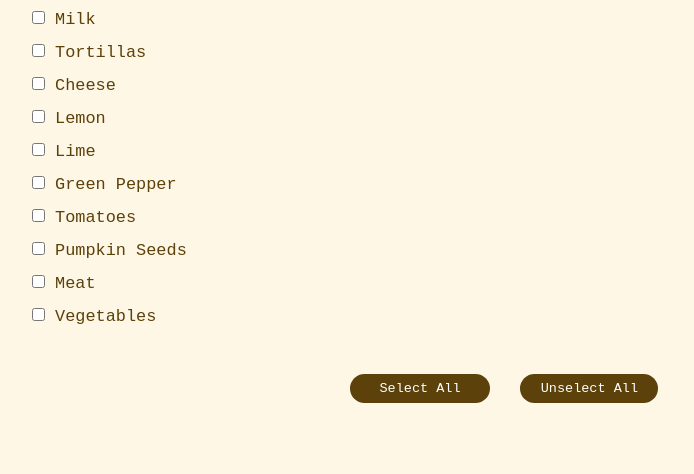
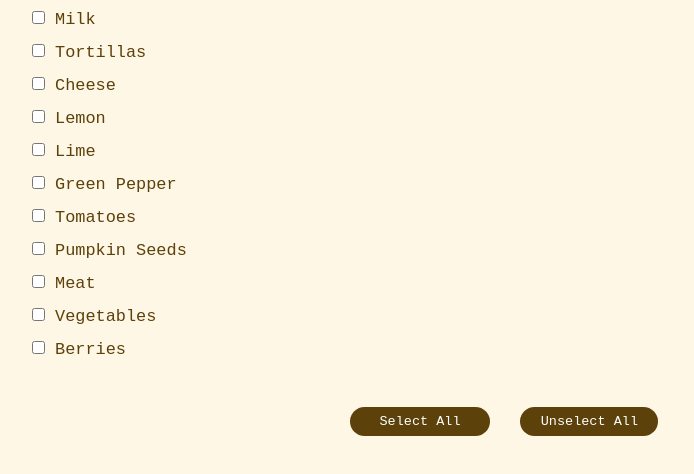
Before and after one commit to chelsea915xmw/chelsea915xmw.github.io, a plain HTML site: page site/index.html in a window 1280 px wide. Shown: the part 90-564 px from the top of the page, without its empty margins (136-830 px from the left). Drawn offline with Linux system fonts and the light colour scheme.

Commit message:
Added Berries to the list

```diff
--- a/site/index.html
+++ b/site/index.html
@@ -34,6 +34,7 @@
 		<input type="Checkbox" name="acs">Pumpkin Seeds <br>
 		<input type="Checkbox" name="acs">Meat <br>
 		<input type="Checkbox" name="acs">Vegetables <br>
+		<input type="Checkbox" name="acs">Berries <br>
 	</section>
 	<p>
 		<input class="button" type="button" onclick='selectAll()' value="Select All"/>
```
